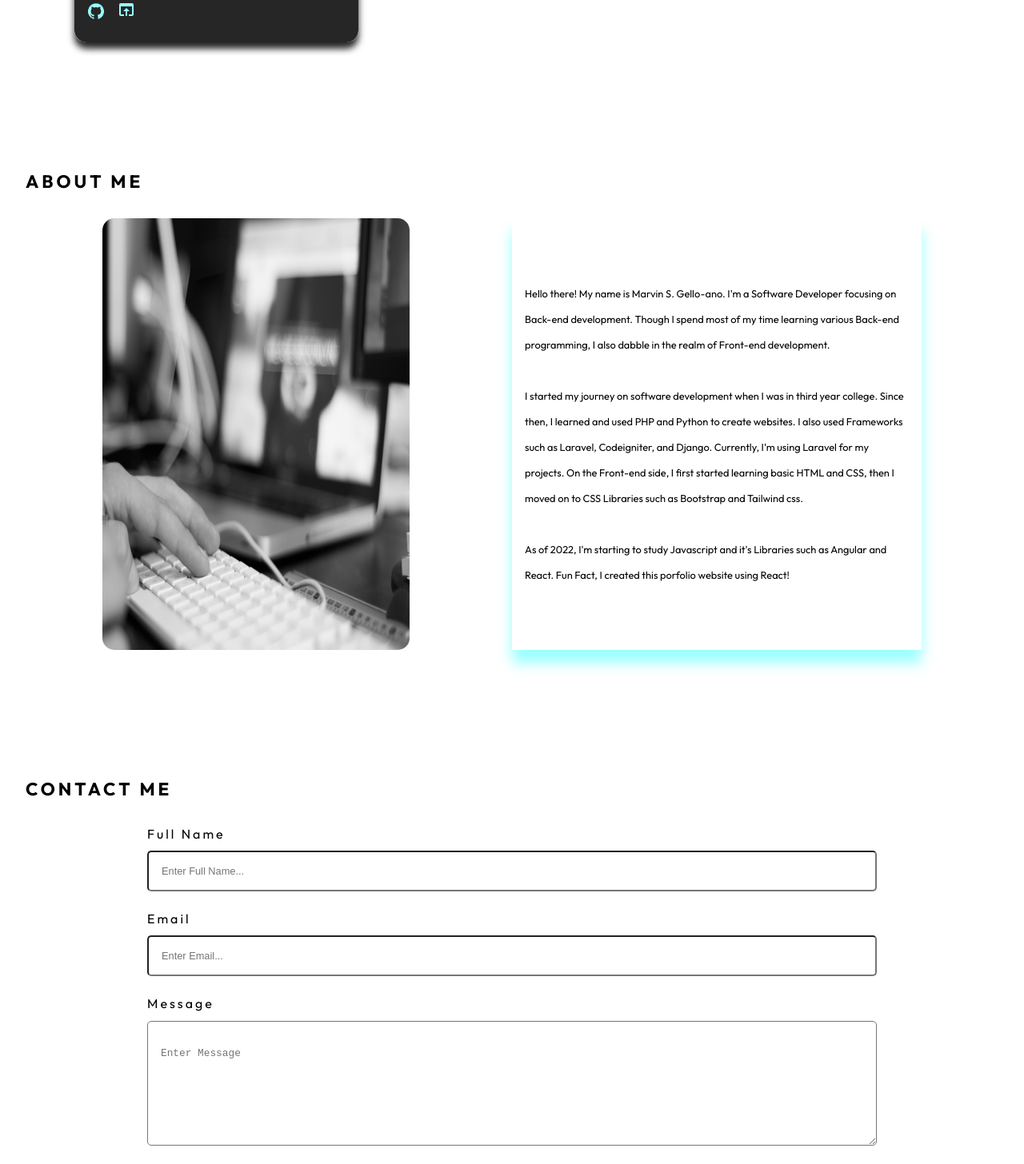
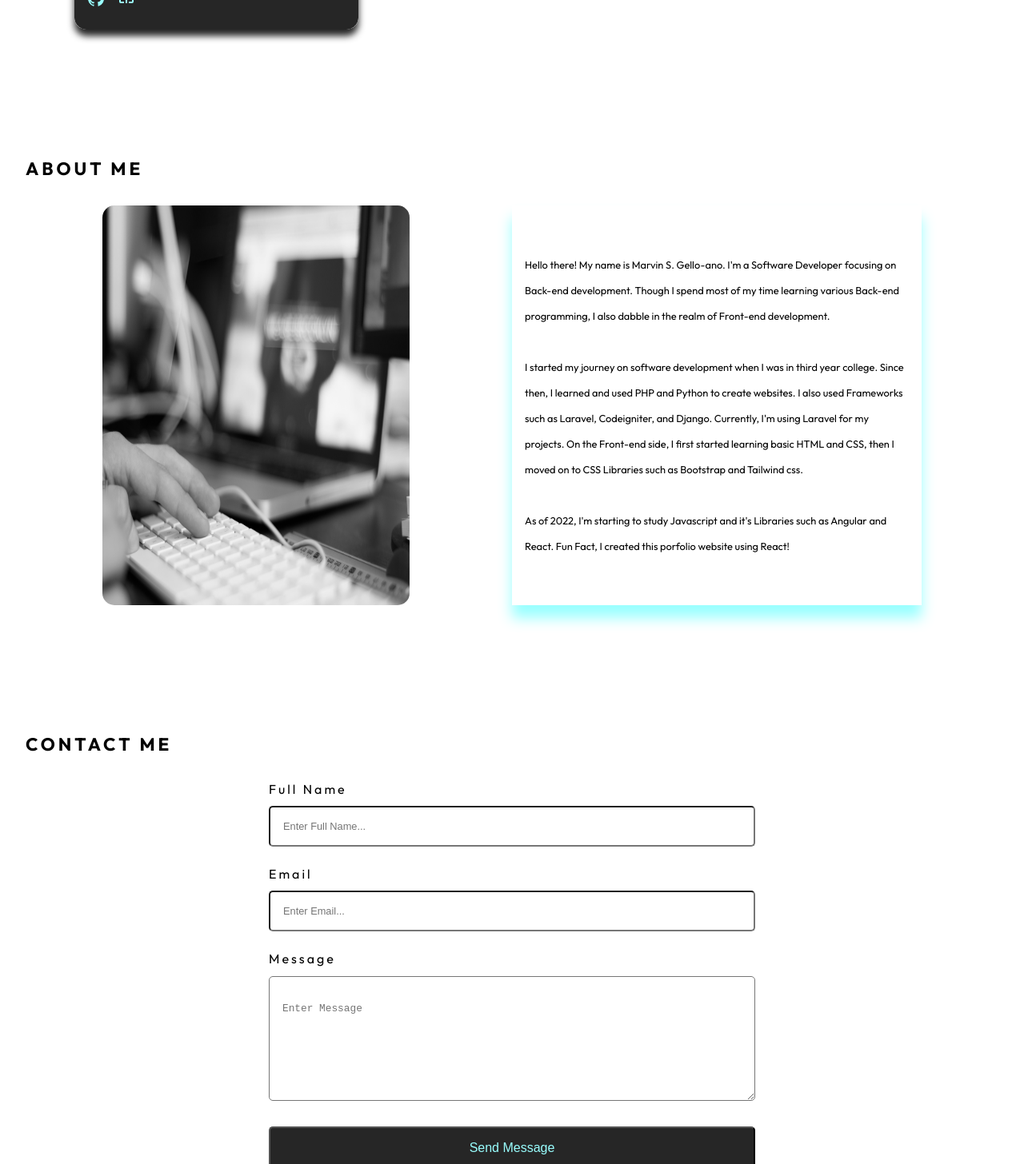
Before and after one commit to ninongmarvin/myportfolio, a React (Create React App) app: page / in a window 1280 px wide. Shown: the part 1330-2786 px from the top of the page at 80% size. Built offline with nearby package versions, Linux system fonts and the light colour scheme.

Commit message:
edit again 2

```diff
--- a/src/App.css
+++ b/src/App.css
@@ -254,7 +254,7 @@ a:active{
 
 .about-container img{
   width: 75%;
-  height: 540px;
+  height: 500px;
   border-bottom-left-radius: 15px;
   border-bottom-right-radius: 15px;
   border-top-left-radius: 15px;
@@ -279,7 +279,7 @@ a:active{
 }
 
 .form-container{
-  width: 75%;
+  width: 50%;
   margin: auto;
 }
 
--- a/src/styles/Navbar.css
+++ b/src/styles/Navbar.css
@@ -22,7 +22,7 @@
 
 .navbar{
   width: 100%;
-  padding: 2rem 1rem;
+  padding: 1.50rem 1rem;
   background-color: #262626;
   position: sticky;
   top: 0;
```
